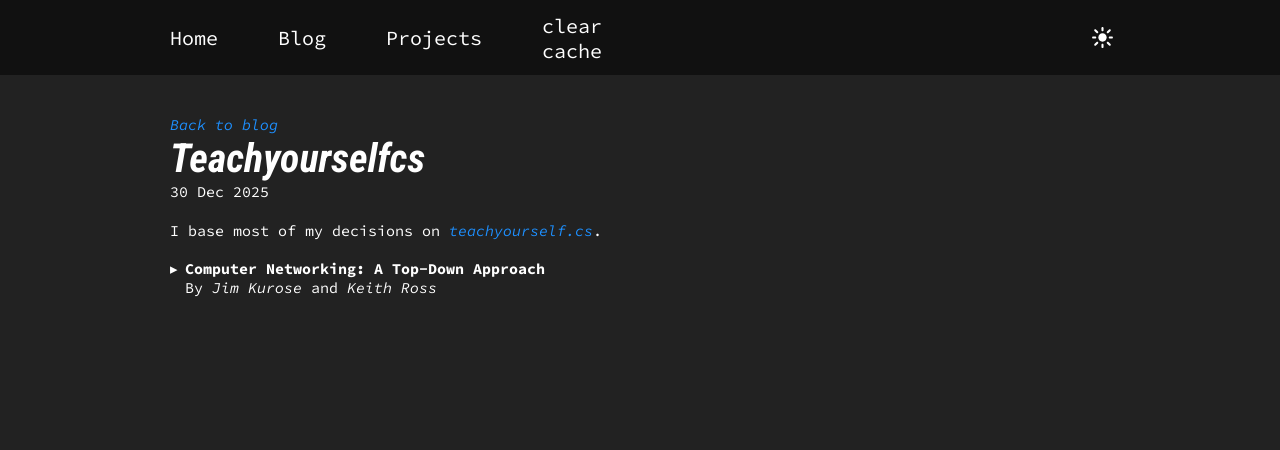
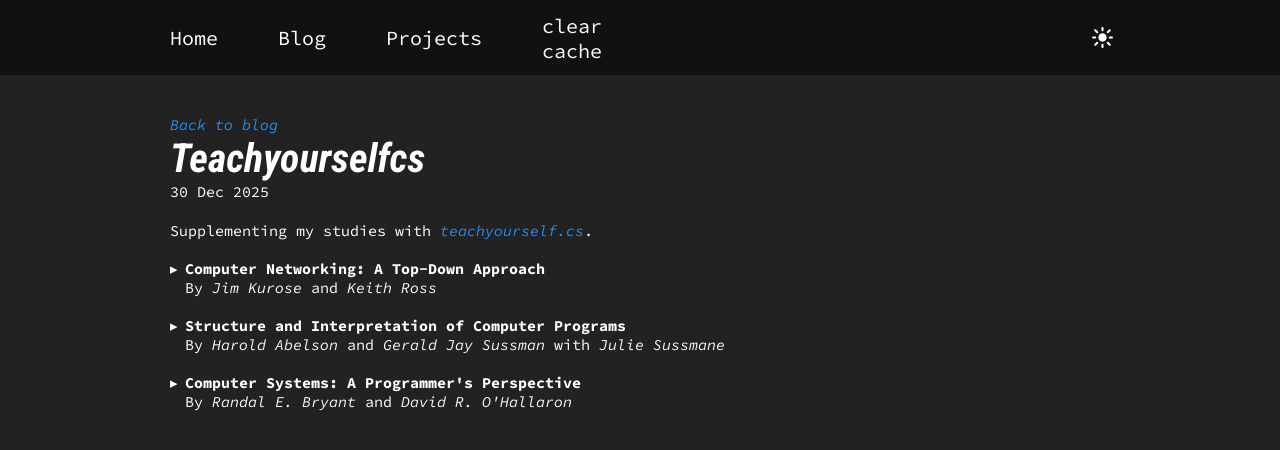
Before and after one commit to aringq10/aringq10.github.io, a Jekyll site: the page built from _posts/2025-12-30-teachyourselfcs.md, in a window 1280 px wide. Shown: the top 450 px of the page. Built offline with Jekyll 4.4.1, drawn with Linux system fonts in a browser that asks for light colours.

Commit message:
updated stuff

```diff
--- a/_posts/2025-12-30-teachyourselfcs.md
+++ b/_posts/2025-12-30-teachyourselfcs.md
@@ -2,7 +2,7 @@
 excerpt: Teaching myself Computer Science
 ---
 
-I base most of my decisions on [teachyourself.cs](https://teachyourselfcs.com){:target="_blank" rel="noopener noreferrer"}.
+Supplementing my studies with [teachyourself.cs](https://teachyourselfcs.com){:target="_blank" rel="noopener noreferrer"}.
 <br>
 <br>
 <details class="my-dropdown">
@@ -12,31 +12,83 @@ I base most of my decisions on [teachyourself.cs](https://teachyourselfcs.com){:
       <p>By <i>Jim Kurose</i> and <i>Keith Ross</i></p>
     </div>
   </summary>
-  <br>
-  <table class="my-table">
-    <thead>
-      <tr>
-        <th>Chapter(pages)<br><br><hr class="mobile"></th>
-        <th>Started - Finished<br>(Time-spent-excl-hw/Total-time)<br>(Days-studied/Total-days)<br>(Daily-time)</th>
-      </tr>
-    </thead>
-    <tbody>
-      <tr>
-        <td>Ch. 1 & 2(180p)<br><br><hr class="mobile"></td>
-        <td>NaN - Dec 3<br>(?)<br>(?)<br>(?)</td>
-      </tr>
-      <tr>
-        <td>Ch. 3(122p)<br><br><hr class="mobile"></td>
-        <td>Dec 4 - Dec 11<br>(7.5h/12h)<br>(6/8)<br>(1.9 1.3 1.4 0 2.8 0 1.4 3.3)</td>
-      </tr>
-      <tr>
-        <td>Ch. 4(74p)<br><br><hr class="mobile"></td>
-        <td>Dec 18 - Dec 21<br>(3h/7.2h)<br>(4/4)<br>(1.2 0.8 2.3 3)</td>
-      </tr>
-      <tr>
-        <td>Ch. 5(72p)<br><br><hr class="mobile"></td>
-        <td>Dec 22 - Dec 30<br>(8.6h/13.6h)<br>(6/9)<br>(0.8 0.8 1.8 0 0 0 2.1 2.1 6)</td>
-      </tr>
-    </tbody>
-  </table>
+  <div id="dd-body">
+    <br>
+    <p>
+      <a href="https://gaia.cs.umass.edu/kurose_ross/index.php" target="blank">
+        Authors' Website
+      </a>
+    </p>
+    <p>
+      <a href="https://media.pearsoncmg.com/ph/esm/ecs_kurose_compnetwork_8/cw/" target="blank">
+        Student Resources
+      </a>
+    </p>
+    <br>
+    <table class="my-table">
+      <thead>
+        <tr>
+          <th>Chapter(pages)<br><br><hr class="mobile"></th>
+          <th>Started - Finished<br>(Time-spent-excl-hw/Total-time)<br>(Days-studied/Total-days)<br>(Daily-time)</th>
+        </tr>
+      </thead>
+      <tbody>
+        <tr>
+          <td>Ch. 1 & 2(180p)<br><br><hr class="mobile"></td>
+          <td>NaN - Dec 3<br>(?)<br>(?)<br>(?)</td>
+        </tr>
+        <tr>
+          <td>Ch. 3(122p)<br><br><hr class="mobile"></td>
+          <td>Dec 4 - Dec 11<br>(7.5h/12h)<br>(6/8)<br>(1.9 1.3 1.4 0 2.8 0 1.4 3.3)</td>
+        </tr>
+        <tr>
+          <td>Ch. 4(74p)<br><br><hr class="mobile"></td>
+          <td>Dec 18 - Dec 21<br>(3h/7.2h)<br>(4/4)<br>(1.2 0.8 2.3 3)</td>
+        </tr>
+        <tr>
+          <td>Ch. 5(72p)<br><br><hr class="mobile"></td>
+          <td>Dec 22 - Dec 30<br>(8.6h/13.6h)<br>(6/9)<br>(0.8 0.8 1.8 0 0 0 2.1 2.1 6)</td>
+        </tr>
+      </tbody>
+    </table>
+  </div>
 </details>
+<br>
+<details class="my-dropdown">
+  <summary>
+    <div>
+      <p><b>Structure and Interpretation of Computer Programs</b></p>
+      <p>By <i>Harold Abelson</i> and <i>Gerald Jay Sussman</i> with <i>Julie Sussmane</i></p>
+    </div>
+  </summary>
+  <div id="dd-body">
+    <br>
+    <p>
+      <a href="https://sarabander.github.io/sicp/html/index.xhtml" target="blank">
+        Link to a free web version
+      </a>
+    </p>
+    <br>
+    <b>TBD</b>
+  </div>
+</details>
+<br>
+<details class="my-dropdown">
+  <summary>
+    <div>
+      <p><b>Computer Systems: A Programmer's Perspective</b></p>
+      <p>By <i>Randal E. Bryant</i> and <i>David R. O'Hallaron</i></p>
+    </div>
+  </summary>
+  <div id="dd-body">
+    <br>
+    <p>
+      <a href="https://csapp.cs.cmu.edu/3e/home.html" target="blank">
+        Home website
+      </a>
+    </p>
+    <br>
+    <b>TBD</b>
+  </div>
+</details>
+<br>
--- a/_sass/dropdown.scss
+++ b/_sass/dropdown.scss
@@ -15,4 +15,8 @@ details.my-dropdown {
     &[open] > summary::before {
         content: "▾";
     }
+
+    > #dd-body {
+        padding-left: 1em;
+    }
 }
```
Also changed, not shown: 1 other file.
